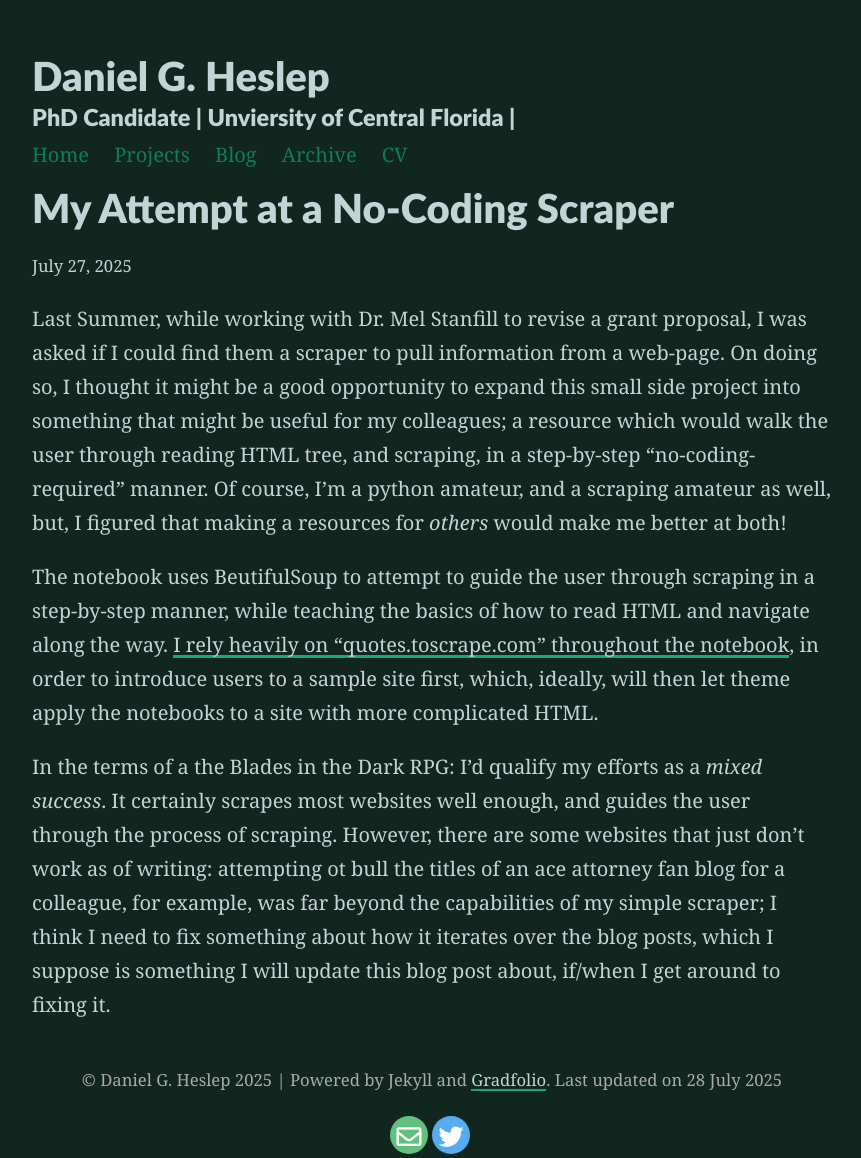
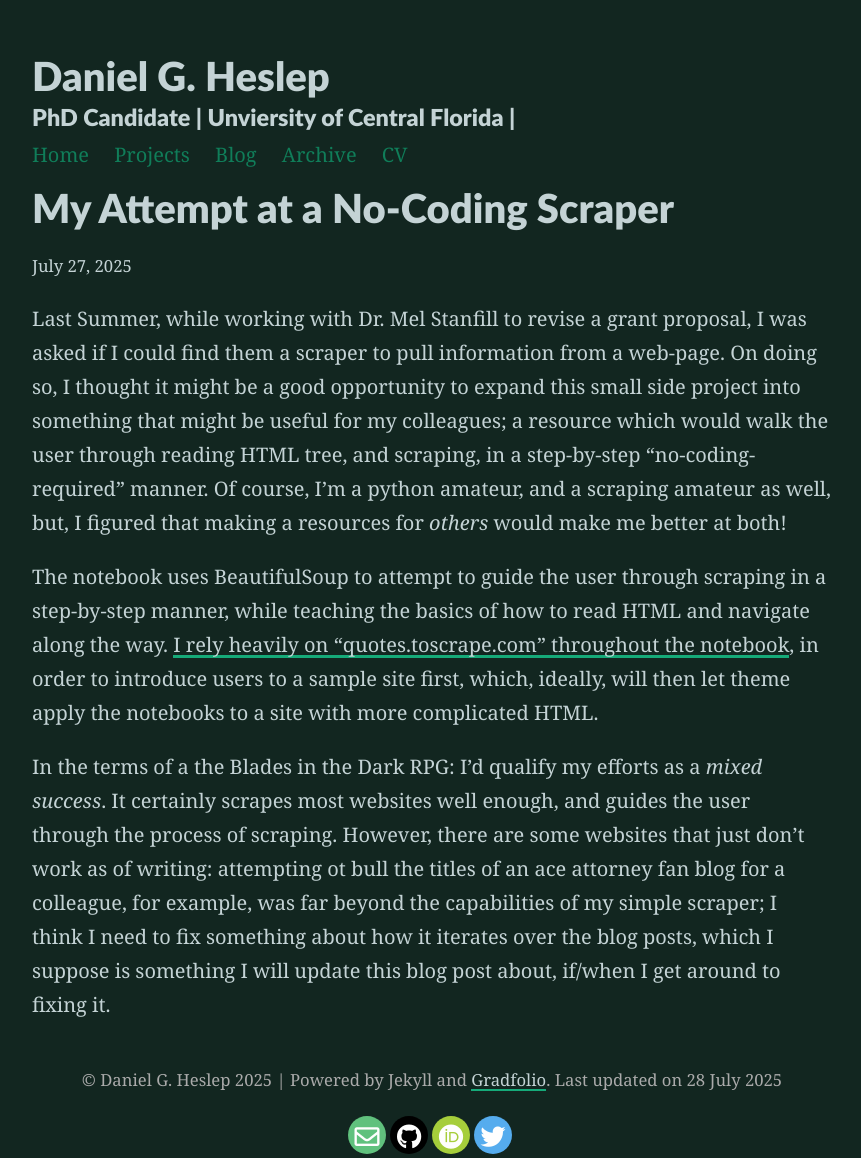
Before and after one commit to CreativeKenning/gradsitedemo, a Jekyll site: the page built from _posts/2025-07-27-ColabScraper.md, in a window 1280 px wide. Shown: the whole page, without its empty margins (208-1069 px from the left). Built offline with Jekyll 4.4.1, drawn with Linux system fonts in a browser that asks for light colours; nearby versions of some CDN libraries; some of the changed lines change nothing that is shown.

Commit message:
typos, footer

```diff
--- a/_config.yml
+++ b/_config.yml
@@ -14,8 +14,8 @@ paginate_path: /blog/page:num/
 
 # Social media links in footer
 twitter: "@danielheslep"
-OrcID: "0000-0001-9229-5085"
-GitHub: "CreativeKenning"
+orcid: "0000-0001-9229-5085"
+github: "CreativeKenning"
 
 
 
--- a/_posts/2025-07-27-ColabScraper.md
+++ b/_posts/2025-07-27-ColabScraper.md
@@ -5,6 +5,6 @@ title: My Attempt at a No-Coding Scraper
 
 Last Summer, while working with Dr. Mel Stanfill to revise a grant proposal, I was asked if I could find them a scraper to pull information from a web-page. On doing so, I thought it might be a good opportunity to expand this small side project into something that might be useful for my colleagues; a resource which would walk the user through reading HTML tree, and scraping, in a step-by-step "no-coding-required" manner. Of course, I'm a python amateur, and a scraping amateur as well, but, I figured that making a resources for *others* would make me better at both!
 
-The notebook uses BeutifulSoup to attempt to guide the user through scraping in a step-by-step manner, while teaching the basics of how to read HTML and navigate along the way. [I rely heavily on "quotes.toscrape.com" throughout the notebook](https://quotes.toscrape.com/), in order to introduce users to a sample site first, which, ideally, will then let theme apply the notebooks to a site with more complicated HTML.
+The notebook uses BeautifulSoup to attempt to guide the user through scraping in a step-by-step manner, while teaching the basics of how to read HTML and navigate along the way. [I rely heavily on "quotes.toscrape.com" throughout the notebook](https://quotes.toscrape.com/), in order to introduce users to a sample site first, which, ideally, will then let theme apply the notebooks to a site with more complicated HTML.
 
 In the terms of a the Blades in the Dark RPG: I'd qualify my efforts as a *mixed success*. It certainly scrapes most websites well enough, and guides the user through the process of scraping. However, there are some websites that just don't work as of writing: attempting ot bull the titles of an ace attorney fan blog for a colleague, for example, was far beyond the capabilities of my simple scraper; I think I need to fix something about how it iterates over the blog posts, which I suppose is something I will update this blog post about, if/when I get around to fixing it.
```
